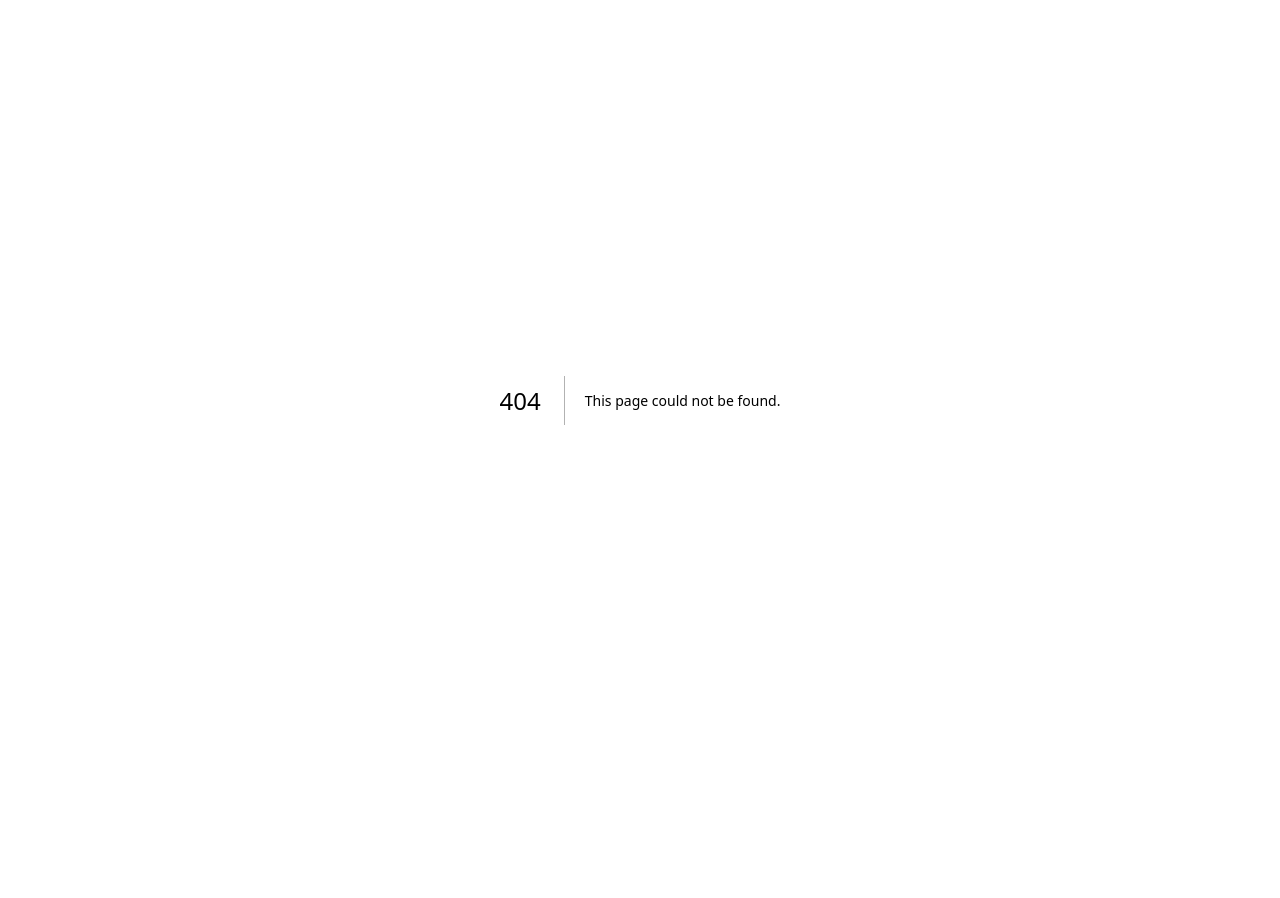
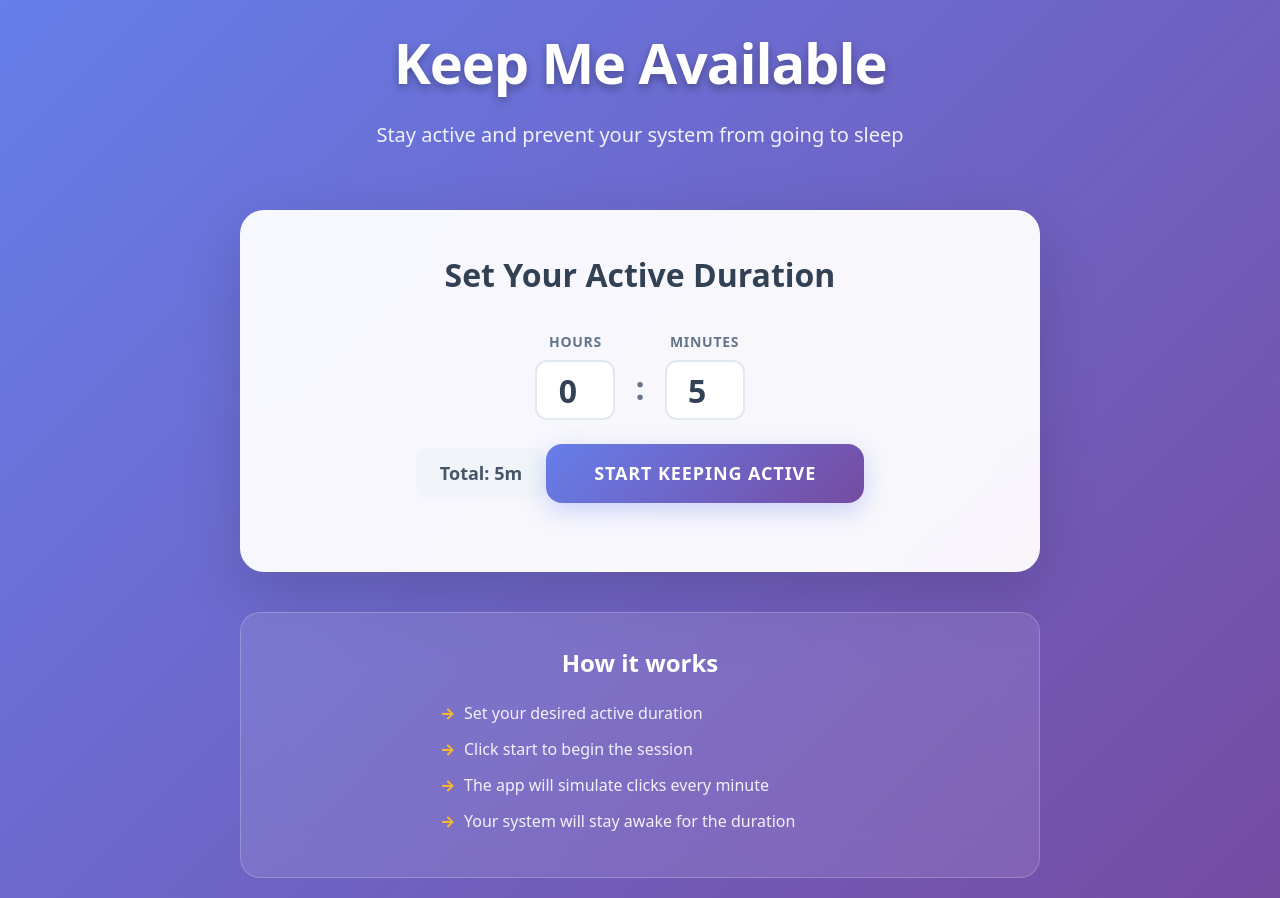
Before and after one commit to neerajdhurandher/keep-me-available, a Next.js app: page /home in a window 1280 px wide. Before the commit this address had no page. Before the commit the page ends 800 px from the top, so only its background shows below. Built offline with nearby package versions, Linux system fonts and the light colour scheme.

Commit message:
update routing to redirect to /home instead of / .

```diff
--- a/src/app/active/page.tsx
+++ b/src/app/active/page.tsx
@@ -17,7 +17,7 @@ export default function ActivePage() {
   useEffect(() => {
     const duration = parseInt(searchParams.get('duration') || '0');
     if (duration <= 0) {
-      router.push('/');
+      router.push('/home');
       return;
     }
 
--- a/src/app/complete/page.tsx
+++ b/src/app/complete/page.tsx
@@ -9,12 +9,12 @@ export default function CompletePage() {
   const handleGoHome = () => {
     console.log('Go Home button clicked - navigating to home page');
     try {
-      router.push('/');
+      router.push('/home');
       console.log('Navigation called successfully');
     } catch (error) {
       console.error('Navigation error:', error);
       // Fallback: use window.location
-      window.location.href = '/';
+      window.location.href = '/home';
     }
   };
 
--- /dev/null
+++ b/src/app/home/page.tsx
@@ -0,0 +1,89 @@
+'use client';
+
+import { useState } from 'react';
+import { useRouter } from 'next/navigation';
+import './styles/home.css';
+
+export default function Home() {
+  const [hours, setHours] = useState(0);
+  const [minutes, setMinutes] = useState(5);
+  const router = useRouter();
+
+  const handleStart = () => {
+    const totalMinutes = hours * 60 + minutes;
+    if (totalMinutes > 0) {
+      router.push(`/active?duration=${totalMinutes}`);
+    }
+  };
+
+  return (
+    <div className="home-container">
+      <div className="content-wrapper">
+        <header className="header">
+          <h1 className="title">Keep Me Available</h1>
+          <p className="subtitle">
+            Stay active and prevent your system from going to sleep
+          </p>
+        </header>
+
+        <main className="main-content">
+          <div className="timer-card">
+            <h2 className="card-title">Set Your Active Duration</h2>
+
+            <div className="timer-inputs">
+              <div className="input-group">
+                <label htmlFor="hours" className="input-label">Hours</label>
+                <input
+                  id="hours"
+                  type="number"
+                  min="0"
+                  max="12"
+                  value={hours}
+                  onChange={(e) => setHours(Math.max(0, parseInt(e.target.value) || 0))}
+                  className="time-input"
+                />
+              </div>
+
+              <div className="input-separator">:</div>
+
+              <div className="input-group">
+                <label htmlFor="minutes" className="input-label">Minutes</label>
+                <input
+                  id="minutes"
+                  type="number"
+                  min="1"
+                  max="59"
+                  value={minutes}
+                  onChange={(e) => setMinutes(Math.max(1, parseInt(e.target.value) || 1))}
+                  className="time-input"
+                />
+              </div>
+            </div>
+
+            <div className="duration-display">
+              Total: {hours > 0 && `${hours}h `}{minutes}m
+            </div>
+
+            <button
+              onClick={handleStart}
+              className="start-button"
+              disabled={hours === 0 && minutes === 0}
+            >
+              Start Keeping Active
+            </button>
+          </div>
+
+          <div className="info-section">
+            <h3 className="info-title">How it works</h3>
+            <ul className="info-list">
+              <li>Set your desired active duration</li>
+              <li>Click start to begin the session</li>
+              <li>The app will simulate clicks every minute</li>
+              <li>Your system will stay awake for the duration</li>
+            </ul>
+          </div>
+        </main>
+      </div>
+    </div>
+  );
+}
--- /dev/null
+++ b/src/app/home/styles/home.css
@@ -0,0 +1,209 @@
+.home-container {
+  min-height: 100vh;
+  background: linear-gradient(135deg, #667eea 0%, #764ba2 100%);
+  display: flex;
+  align-items: center;
+  justify-content: center;
+  padding: 20px;
+  font-family: system-ui, -apple-system, BlinkMacSystemFont, 'Segoe UI', 'Roboto', 'Oxygen', 'Ubuntu', 'Cantarell', 'Helvetica Neue', Arial, sans-serif;
+}
+
+.content-wrapper {
+  max-width: 800px;
+  width: 100%;
+  text-align: center;
+}
+
+.header {
+  margin-bottom: 60px;
+}
+
+.title {
+  font-size: 3.5rem;
+  font-weight: 800;
+  color: white;
+  margin-bottom: 16px;
+  text-shadow: 0 4px 8px rgba(0, 0, 0, 0.3);
+  letter-spacing: -0.02em;
+}
+
+.subtitle {
+  font-size: 1.25rem;
+  color: rgba(255, 255, 255, 0.9);
+  font-weight: 300;
+  margin: 0;
+}
+
+.main-content {
+  display: flex;
+  flex-direction: column;
+  gap: 40px;
+}
+
+.timer-card {
+  background: rgba(255, 255, 255, 0.95);
+  backdrop-filter: blur(20px);
+  border-radius: 24px;
+  padding: 40px;
+  box-shadow: 0 20px 60px rgba(0, 0, 0, 0.15);
+  border: 1px solid rgba(255, 255, 255, 0.2);
+}
+
+.card-title {
+  font-size: 2rem;
+  font-weight: 700;
+  color: #334155;
+  margin-bottom: 32px;
+}
+
+.timer-inputs {
+  display: flex;
+  align-items: end;
+  justify-content: center;
+  gap: 20px;
+  margin-bottom: 24px;
+}
+
+.input-group {
+  display: flex;
+  flex-direction: column;
+  align-items: center;
+  gap: 8px;
+}
+
+.input-label {
+  font-size: 0.875rem;
+  font-weight: 600;
+  color: #64748b;
+  text-transform: uppercase;
+  letter-spacing: 0.05em;
+}
+
+.time-input {
+  width: 80px;
+  height: 60px;
+  font-size: 2rem;
+  font-weight: 700;
+  text-align: center;
+  border: 2px solid #e2e8f0;
+  border-radius: 12px;
+  background: white;
+  color: #334155;
+  transition: all 0.2s ease;
+}
+
+.time-input:focus {
+  outline: none;
+  border-color: #667eea;
+  box-shadow: 0 0 0 3px rgba(102, 126, 234, 0.1);
+}
+
+.input-separator {
+  font-size: 2rem;
+  font-weight: 700;
+  color: #64748b;
+  margin-bottom: 8px;
+}
+
+.duration-display {
+  font-size: 1.125rem;
+  font-weight: 600;
+  color: #475569;
+  margin-bottom: 32px;
+  padding: 12px 24px;
+  background: #f1f5f9;
+  border-radius: 12px;
+  display: inline-block;
+}
+
+.start-button {
+  background: linear-gradient(135deg, #667eea 0%, #764ba2 100%);
+  color: white;
+  border: none;
+  padding: 16px 48px;
+  font-size: 1.125rem;
+  font-weight: 600;
+  border-radius: 16px;
+  cursor: pointer;
+  transition: all 0.2s ease;
+  text-transform: uppercase;
+  letter-spacing: 0.05em;
+  box-shadow: 0 8px 25px rgba(102, 126, 234, 0.3);
+}
+
+.start-button:hover:not(:disabled) {
+  transform: translateY(-2px);
+  box-shadow: 0 12px 35px rgba(102, 126, 234, 0.4);
+}
+
+.start-button:active:not(:disabled) {
+  transform: translateY(0);
+}
+
+.start-button:disabled {
+  opacity: 0.6;
+  cursor: not-allowed;
+}
+
+.info-section {
+  background: rgba(255, 255, 255, 0.1);
+  backdrop-filter: blur(20px);
+  border-radius: 20px;
+  padding: 32px;
+  border: 1px solid rgba(255, 255, 255, 0.2);
+}
+
+.info-title {
+  font-size: 1.5rem;
+  font-weight: 700;
+  color: white;
+  margin-bottom: 20px;
+}
+
+.info-list {
+  list-style: none;
+  padding: 0;
+  margin: 0;
+  text-align: left;
+  max-width: 400px;
+  margin: 0 auto;
+}
+
+.info-list li {
+  color: rgba(255, 255, 255, 0.9);
+  font-size: 1rem;
+  margin-bottom: 12px;
+  padding-left: 24px;
+  position: relative;
+}
+
+.info-list li:before {
+  content: '→';
+  position: absolute;
+  left: 0;
+  color: #fbbf24;
+  font-weight: bold;
+}
+
+@media (max-width: 768px) {
+  .title {
+    font-size: 2.5rem;
+  }
+
+  .timer-card {
+    padding: 24px;
+  }
+
+  .timer-inputs {
+    flex-direction: column;
+    gap: 16px;
+  }
+
+  .input-separator {
+    display: none;
+  }
+
+  .info-section {
+    padding: 24px;
+  }
+}
--- a/src/app/page.tsx
+++ b/src/app/page.tsx
@@ -1,88 +1,30 @@
 'use client';
 
-import { useState } from 'react';
+import { useEffect } from 'react';
 import { useRouter } from 'next/navigation';
-import './styles/home.css';
 
-export default function Home() {
-  const [hours, setHours] = useState(0);
-  const [minutes, setMinutes] = useState(5);
+export default function RootRedirect() {
   const router = useRouter();
 
-  const handleStart = () => {
-    const totalMinutes = hours * 60 + minutes;
-    if (totalMinutes > 0) {
-      router.push(`/active?duration=${totalMinutes}`);
-    }
-  };
+  useEffect(() => {
+    // Redirect to /home immediately
+    router.replace('/home');
+  }, [router]);
 
+  // Show a loading message while redirecting
   return (
-    <div className="home-container">
-      <div className="content-wrapper">
-        <header className="header">
-          <h1 className="title">Keep Me Available</h1>
-          <p className="subtitle">
-            Stay active and prevent your system from going to sleep
-          </p>
-        </header>
-
-        <main className="main-content">
-          <div className="timer-card">
-            <h2 className="card-title">Set Your Active Duration</h2>
-
-            <div className="timer-inputs">
-              <div className="input-group">
-                <label htmlFor="hours" className="input-label">Hours</label>
-                <input
-                  id="hours"
-                  type="number"
-                  min="0"
-                  max="12"
-                  value={hours}
-                  onChange={(e) => setHours(Math.max(0, parseInt(e.target.value) || 0))}
-                  className="time-input"
-                />
-              </div>
-
-              <div className="input-separator">:</div>
-
-              <div className="input-group">
-                <label htmlFor="minutes" className="input-label">Minutes</label>
-                <input
-                  id="minutes"
-                  type="number"
-                  min="1"
-                  max="59"
-                  value={minutes}
-                  onChange={(e) => setMinutes(Math.max(1, parseInt(e.target.value) || 1))}
-                  className="time-input"
-                />
-              </div>
-            </div>
-
-            <div className="duration-display">
-              Total: {hours > 0 && `${hours}h `}{minutes}m
-            </div>
-
-            <button
-              onClick={handleStart}
-              className="start-button"
-              disabled={hours === 0 && minutes === 0}
-            >
-              Start Keeping Active
-            </button>
-          </div>
-
-          <div className="info-section">
-            <h3 className="info-title">How it works</h3>
-            <ul className="info-list">
-              <li>Set your desired active duration</li>
-              <li>Click start to begin the session</li>
-              <li>The app will simulate clicks every minute</li>
-              <li>Your system will stay awake for the duration</li>
-            </ul>
-          </div>
-        </main>
+    <div style={{
+      minHeight: '100vh',
+      background: 'linear-gradient(135deg, #667eea 0%, #764ba2 100%)',
+      display: 'flex',
+      alignItems: 'center',
+      justifyContent: 'center',
+      color: 'white',
+      fontFamily: 'system-ui, -apple-system, BlinkMacSystemFont, "Segoe UI", "Roboto", "Oxygen", "Ubuntu", "Cantarell", "Helvetica Neue", Arial, sans-serif'
+    }}>
+      <div style={{ textAlign: 'center' }}>
+        <h1 style={{ fontSize: '2rem', marginBottom: '1rem' }}>Keep Me Available</h1>
+        <p>Redirecting to home page...</p>
       </div>
     </div>
   );
```
